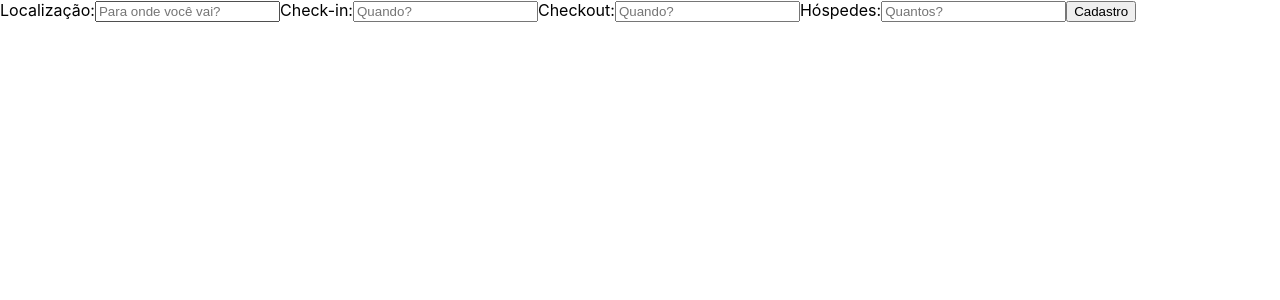
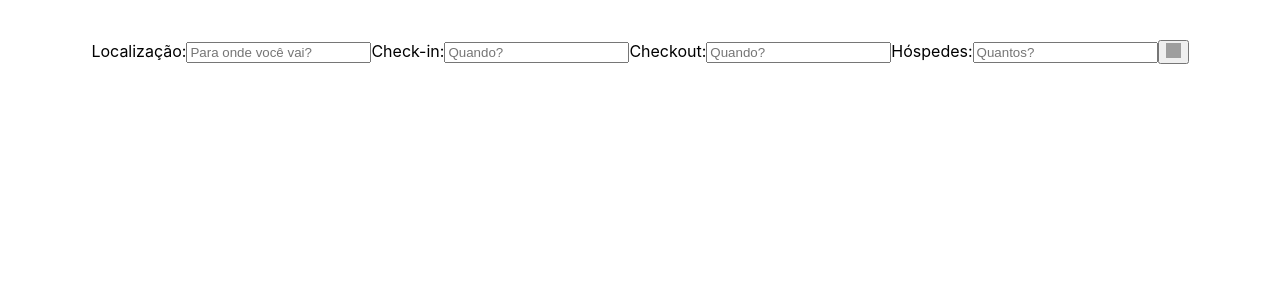
Before and after one commit to NicoleSF/desafio-airbnb, a React (Create React App) app in the folder desafio_airbnb/: page / in a window 1280 px wide. Shown: the top 300 px of the page. Built offline with nearby package versions, Linux system fonts and the light colour scheme; grey boxes are pictures that could not be loaded.

Commit message:
atualização do botão lupa

```diff
--- a/desafio_airbnb/src/App.tsx
+++ b/desafio_airbnb/src/App.tsx
@@ -2,7 +2,7 @@ import React from 'react';
 import { useState } from "react";
 import ReactDOM from 'react-dom';
 
-<form>
+<form >
   <label>
     <input type="text" name="Localizacao" />
     <input type="text" value="check-in" />
@@ -43,7 +43,7 @@ class NameForm extends React.Component<any, MyState> {
 
   render() {
     return (
-      <form >
+      <form  className="busca">
         <label>
           Localização:
           <input type="text"
@@ -69,11 +69,12 @@ class NameForm extends React.Component<any, MyState> {
           value={this.state.value}
           onChange={this.handleHospedes} />
         </label>
-        <input type="submit" value="Cadastro" />
+        <button><img className="lupa" src="https://img.icons8.com/material-rounded/24/000000/search.png" alt="" /></button>
       </form>
     );
   }
 }
+<input type="submit" value="Cadastro" />
 
 
 export default NameForm;
--- a/desafio_airbnb/src/index.css
+++ b/desafio_airbnb/src/index.css
@@ -1,3 +1,4 @@
+
 body {
   margin: 0;
   font-family: -apple-system, BlinkMacSystemFont, 'Segoe UI', 'Roboto', 'Oxygen',
@@ -11,3 +12,15 @@ code {
   font-family: source-code-pro, Menlo, Monaco, Consolas, 'Courier New',
     monospace;
 }
+
+.lupa {
+ width: 15px;
+ height: 15px;
+}
+
+.busca {
+  display: flex;
+  justify-content: center;
+  align-items: center;
+  margin-top: 40px;
+}
```
